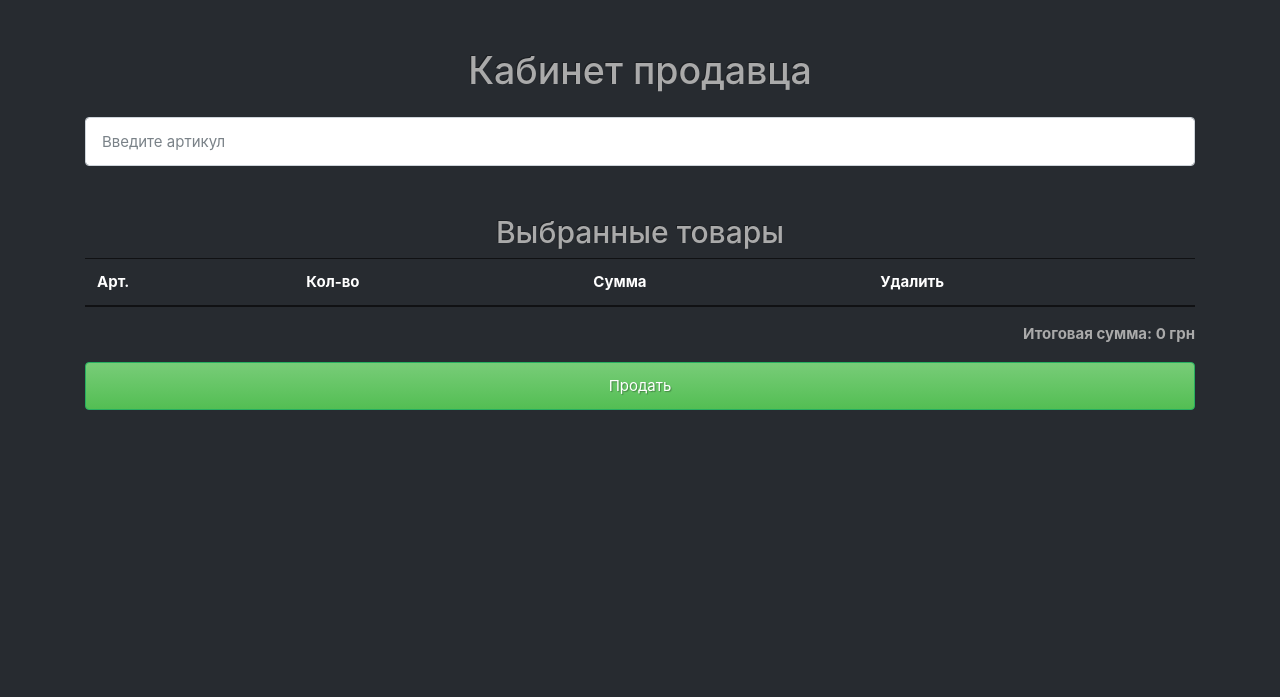
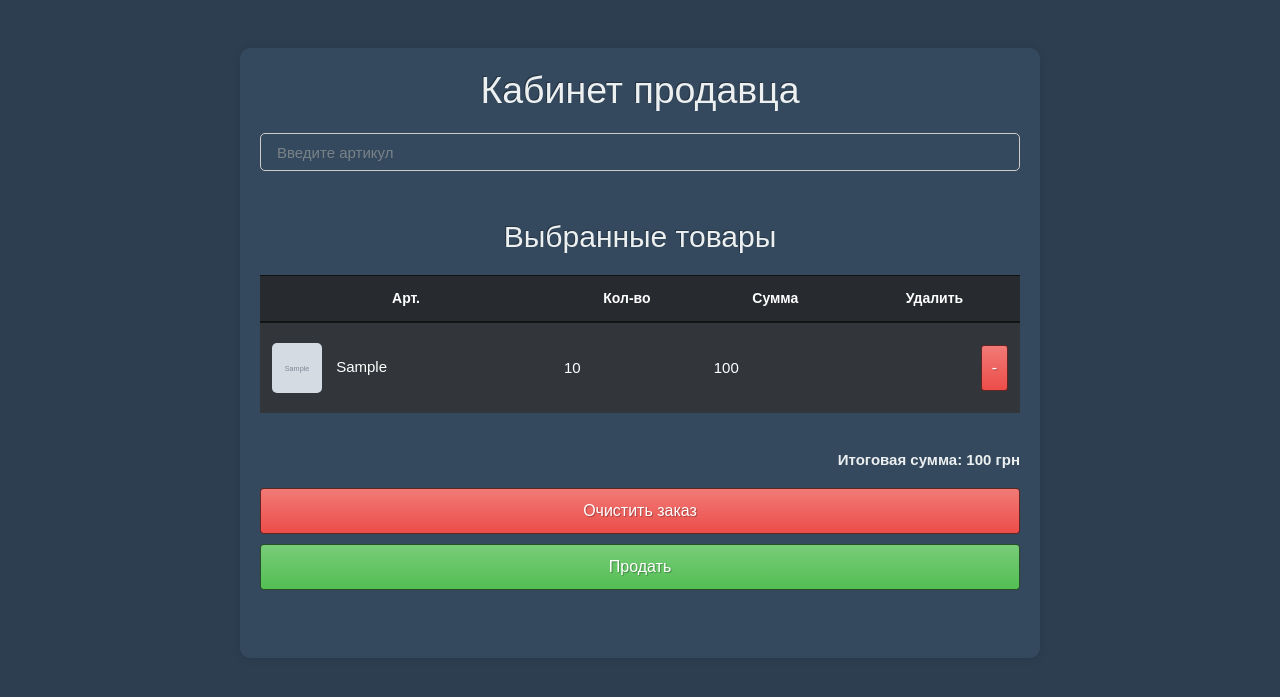
Before and after one commit to zharuk/django-deva7, a Django app: page /seller_cabinet/ in a window 1280 px wide. Shown: the top 697 px of the page. Run offline with Django 4.2, Linux system fonts and the light colour scheme; the first user in the database is signed in; tables that the repository leaves empty hold one stand-in row (Sample ...); lists and menus that the app fills with data are empty; some libraries are stand-ins or nearby versions.

Commit message:
Кабинет продавца 4

```diff
--- a/deva7km/catalog/templates/partials/selected_items.html
+++ b/deva7km/catalog/templates/partials/selected_items.html
@@ -1,9 +1,13 @@
-<!-- Фрагмент для отображения выбранных товаров -->
 {% for item in sale.items.all %}
 <tr>
-    <td>{{ item.product_modification.custom_sku }}</td>
+    <td>
+        <img src="{{ item.product_modification.thumbnail_image_modification_url }}" alt="{{ item.product_modification.product.title }}" class="thumbnail">
+        {{ item.product_modification.custom_sku }}
+    </td>
     <td>{{ item.quantity }}</td>
     <td>{{ item.total_price }}</td>
-    <td><button class="btn btn-danger remove-item-button btn-sm" data-item-id="{{ item.id }}">Удалить</button></td>
+    <td class="text-right">
+        <button class="btn btn-sm btn-danger remove-item-button" data-item-id="{{ item.id }}">-</button>
+    </td>
 </tr>
 {% endfor %}
--- a/deva7km/catalog/templates/seller_cabinet.html
+++ b/deva7km/catalog/templates/seller_cabinet.html
@@ -3,125 +3,219 @@
 <head>
     <meta charset="UTF-8">
     <title>Кабинет продавца</title>
-    <!-- Подключаем Bootstrap и тему Slate -->
     <link href="https://stackpath.bootstrapcdn.com/bootswatch/4.5.2/slate/bootstrap.min.css" rel="stylesheet">
     <meta name="viewport" content="width=device-width, initial-scale=1">
     <style>
-        /* Общие стили для улучшения адаптивности и компактности */
-        .item {
-            padding: 10px;
+        body {
+            background-color: #2c3e50;
+            color: #ecf0f1;
+            font-family: Arial, sans-serif;
+        }
+
+        .container {
+            max-width: 800px;
+            margin: auto;
+            padding: 20px;
+            background-color: #34495e;
+            border-radius: 10px;
+            box-shadow: 0 0 10px rgba(0, 0, 0, 0.1);
+        }
+
+        h1, h2 {
+            text-align: center;
+            margin-bottom: 20px;
+            color: #ecf0f1;
+        }
+
+        .search-container {
+            display: flex;
+            justify-content: center;
+            align-items: center;
+            position: relative;
+            margin-bottom: 20px;
+        }
+
+        .search-container .form-control {
+            width: 100%;
+            padding-right: 40px;
             border: 1px solid #ccc;
             border-radius: 5px;
-            margin-bottom: 10px;
+            background-color: #34495e;
+            color: #ecf0f1;
+            box-shadow: none;
+            height: 38px;
+        }
+
+        .clear-search {
+            position: absolute;
+            right: 10px;
+            top: 50%;
+            transform: translateY(-50%);
+            cursor: pointer;
+            color: #bdc3c7;
+            font-size: 18px;
+            display: none;
+        }
+
+        .clear-search:hover {
+            color: #ff0000;
+        }
+
+        /* Миниатюры в результатах поиска */
+        #available-items .item .thumbnail {
+            width: 50px;
+            height: 50px;
+            object-fit: cover;
+            margin-right: 10px;
+            border-radius: 5px;
+        }
+
+        #available-items .item {
+            display: flex;
+            align-items: center;
+            justify-content: space-between;
+            padding: 5px 8px;
+            margin-bottom: 5px;
+            border: 1px solid #ccc;
+            border-radius: 5px;
             background-color: #2c3e50;
             color: #ecf0f1;
-            cursor: pointer;
             transition: background-color 0.3s ease;
         }
 
-        .item:hover {
+        #available-items .item:hover {
             background-color: #34495e;
         }
 
-        .item .item-name {
-            font-size: 14px;
-            font-weight: bold;
+        /* Миниатюры в списке выбранных товаров */
+        #selected-items .thumbnail {
+            width: 50px;
+            height: 50px;
+            object-fit: cover;
+            margin-right: 10px;
+            border-radius: 5px;
         }
 
-        .item .item-stock {
-            font-size: 12px;
-            color: #bdc3c7;
+        #selected-items-table td img {
+            width: 50px;
+            height: 50px;
+            object-fit: cover;
+            border-radius: 5px;
         }
 
-        /* Стили для уменьшения размера шрифта в выпадающем списке и таблице */
+        #selected-items-table td {
+            vertical-align: middle;
+        }
+
+        #selected-items-table th {
+            font-size: 14px;
+            text-align: center;
+        }
+
+        .table-responsive {
+            margin-bottom: 20px;
+        }
+
+        .btn {
+            margin: 10px 0;
+        }
+
+        .btn-block {
+            display: block;
+            width: 100%;
+        }
+
+        .btn-success, .btn-danger {
+            padding: 10px;
+            font-size: 16px;
+        }
+
+        .text-right {
+            text-align: right;
+        }
+
+        .alert {
+            margin-bottom: 20px;
+            display: none;
+        }
+
         @media (max-width: 768px) {
             .table-responsive {
                 overflow-x: auto;
                 -webkit-overflow-scrolling: touch;
             }
+
             .table thead th, .table tbody td {
                 white-space: nowrap;
-                max-width: 100px; /* Уменьшаем максимальную ширину ячейки */
+                max-width: 100px;
                 text-overflow: ellipsis;
                 overflow: hidden;
+                font-size: 12px;
             }
+
             .table td, .table th {
                 padding: 0.3rem;
-                font-size: 12px; /* Уменьшаем размер шрифта */
             }
+
             .btn-sm {
                 padding: 0.25rem 0.5rem;
-                font-size: 0.75rem; /* Уменьшаем размер кнопок */
+                font-size: 0.75rem;
             }
-            .item {
-                padding: 5px;
-                font-size: 12px; /* Уменьшаем размер шрифта для элементов списка */
+
+            .search-container .form-control {
+                padding-right: 30px;
             }
-            .dropdown-item {
-                font-size: 12px; /* Уменьшаем размер шрифта для выпадающего списка */
+
+            .clear-search {
+                font-size: 16px;
             }
-        }
 
-        /* Стили для уменьшения размера шрифта в выпадающем списке и элементах списка */
-        #available-items .item {
-            padding: 5px; /* Уменьшаем отступы */
-            font-size: 12px; /* Уменьшаем размер шрифта */
-            margin-bottom: 5px; /* Уменьшаем расстояние между элементами */
-        }
+            #available-items .item {
+                padding: 4px 6px;
+                font-size: 10px;
+            }
 
-        .btn-success {
-            background-color: #2ecc71;
-            border-color: #27ae60;
-        }
+            #available-items .item .thumbnail {
+                width: 40px;
+                height: 40px;
+            }
 
-        .btn-success:hover {
-            background-color: #27ae60;
-            border-color: #229954;
-        }
+            #selected-items .thumbnail {
+                width: 40px;
+                height: 40px;
+            }
 
-        /* Адаптивные стили для поля поиска */
-        .search-container {
-            display: flex;
-            justify-content: center;
-            width: 100%;
-        }
-
-        .search-container .form-control {
-            width: 100%;
-            max-width: 600px; /* Ограничиваем максимальную ширину */
+            #selected-items-table td img {
+                width: 40px;
+                height: 40px;
+            }
         }
     </style>
     <script src="https://ajax.googleapis.com/ajax/libs/jquery/3.5.1/jquery.min.js"></script>
 </head>
 <body>
     <div class="container mt-5">
-        <h1 class="text-center mb-4">Кабинет продавца</h1>
+        <h1>Кабинет продавца</h1>
 
-        <div class="row mb-4">
-            <!-- Измените col-sm-12 col-md-8 на col-12, чтобы поле поиска занимало всю ширину -->
-            <div class="col-12">
-                <input type="text" id="search-article" class="form-control" placeholder="Введите артикул">
-            </div>
+        <div class="alert alert-danger" id="error-alert"></div>
+        <div class="alert alert-success" id="success-alert"></div>
+
+        <div class="search-container">
+            <input type="text" id="search-article" class="form-control" placeholder="Введите артикул">
+            <span id="clear-search" class="clear-search">&times;</span>
         </div>
 
         <div id="available-items" class="my-4">
             <!-- Список доступных товаров будет загружаться сюда через AJAX -->
-            <!-- Пример элемента списка -->
-            <!--
-            <div class="item">
-                <div class="item-name">Название товара</div>
-                <div class="item-stock">В наличии: 5</div>
-            </div>
-            -->
         </div>
 
         <div id="selected-items" class="my-5">
-            <h2 class="text-center">Выбранные товары</h2>
+            <h2>Выбранные товары</h2>
             <div class="table-responsive">
                 <table id="selected-items-table" class="table table-dark table-striped">
                     <thead>
                         <tr>
-                            <th>Арт.</th> <!-- Изменено на "Артикул" -->
+                            <th>Арт.</th>
                             <th>Кол-во</th>
                             <th>Сумма</th>
                             <th>Удалить</th>
@@ -133,6 +227,7 @@
                 </table>
             </div>
             <p class="text-right font-weight-bold">Итоговая сумма: <span id="total-amount">0</span> грн</p>
+            <button id="clear-order" class="btn btn-danger btn-block">Очистить заказ</button>
             <button id="sell-button" class="btn btn-success btn-block">Продать</button>
         </div>
     </div>
@@ -144,8 +239,13 @@
             $('#search-article').on('input', function() {
                 clearTimeout(debounceTimer);
                 const query = $(this).val();
+                if (query.length > 0) {
+                    $('#clear-search').show(); // Показываем кнопку очистки
+                } else {
+                    $('#clear-search').hide(); // Скрываем кнопку очистки
+                }
                 debounceTimer = setTimeout(function() {
-                    if (query.length > 0) { // Выполняем запрос только если есть текст
+                    if (query.length > 0) {
                         $.ajax({
                             url: '{% url "search_article" %}',
                             method: 'GET',
@@ -154,16 +254,34 @@
                             },
                             success: function(data) {
                                 $('#available-items').html(data);
+                            },
+                            error: function(xhr) {
+                                showAlert('error', xhr.responseJSON.error);
                             }
                         });
                     } else {
-                        // Очищаем результаты если поле поиска пустое
                         $('#available-items').empty();
                     }
-                }, 300); // Задержка в 300 мс
+                }, 300);
             });
 
-            // Функция для добавления товара в сборку
+            $('#clear-search').click(function() {
+                $('#search-article').val('');
+                $('#clear-search').hide(); // Скрываем кнопку очистки
+                $('#available-items').empty(); // Очищаем результаты поиска
+            });
+
+            // Функция для показа сообщений
+            function showAlert(type, message) {
+                const alertDiv = type === 'success' ? $('#success-alert') : $('#error-alert');
+                alertDiv.text(message).slideDown();
+
+                // Скрыть через 3 секунды
+                setTimeout(function() {
+                    alertDiv.slideUp();
+                }, 3000);
+            }
+
             $(document).on('click', '.add-item-button', function() {
                 const itemId = $(this).data('item-id');
                 $.ajax({
@@ -171,17 +289,24 @@
                     method: 'POST',
                     data: {
                         'item_id': itemId,
-                        'quantity': 1, // Можно заменить на выбранное пользователем количество
+                        'quantity': 1,
                         'csrfmiddlewaretoken': '{{ csrf_token }}'
                     },
                     success: function(data) {
-                        $('#selected-items-table tbody').html(data.items_html);
-                        $('#total-amount').text(data.total_amount);
+                        if (data.error) {
+                            showAlert('error', data.error);
+                        } else {
+                            $('#selected-items-table tbody').html(data.items_html);
+                            $('#total-amount').text(data.total_amount);
+                            showAlert('success', 'Товар успешно добавлен');
+                        }
+                    },
+                    error: function(xhr) {
+                        showAlert('error', xhr.responseJSON.error);
                     }
                 });
             });
 
-            // Функция для удаления товара из сборки
             $(document).on('click', '.remove-item-button', function() {
                 const itemId = $(this).data('item-id');
                 $.ajax({
@@ -194,11 +319,32 @@
                     success: function(data) {
                         $('#selected-items-table tbody').html(data.items_html);
                         $('#total-amount').text(data.total_amount);
+                        showAlert('success', 'Товар успешно удален');
+                    },
+                    error: function(xhr) {
+                        showAlert('error', xhr.responseJSON.error);
                     }
                 });
             });
 
-            // Функция для подтверждения продажи
+            $('#clear-order').click(function() {
+                $.ajax({
+                    url: '{% url "clear_sale" %}',
+                    method: 'POST',
+                    data: {
+                        'csrfmiddlewaretoken': '{{ csrf_token }}'
+                    },
+                    success: function(data) {
+                        $('#selected-items-table tbody').empty();
+                        $('#total-amount').text('0');
+                        showAlert('success', 'Заказ успешно очищен');
+                    },
+                    error: function(xhr) {
+                        showAlert('error', xhr.responseJSON.error);
+                    }
+                });
+            });
+
             $('#sell-button').click(function() {
                 $.ajax({
                     url: '{% url "confirm_sale" %}',
@@ -207,13 +353,33 @@
                         'csrfmiddlewaretoken': '{{ csrf_token }}'
                     },
                     success: function(data) {
-                        alert('Продажа успешно завершена!');
-                        // Очистить выбранные товары
                         $('#selected-items-table tbody').empty();
                         $('#total-amount').text('0');
+                        showAlert('success', 'Продажа успешно завершена!');
+                    },
+                    error: function(xhr) {
+                        showAlert('error', xhr.responseJSON.error);
                     }
                 });
             });
+
+            // Если есть незаконченная продажа, загружаем её товары
+            {% if pending_sale %}
+            $.ajax({
+                url: '{% url "get_pending_sale_items" %}',
+                method: 'GET',
+                data: {
+                    'sale_id': '{{ pending_sale.id }}'
+                },
+                success: function(data) {
+                    $('#selected-items-table tbody').html(data.items_html);
+                    $('#total-amount').text(data.total_amount);
+                },
+                error: function(xhr) {
+                    showAlert('error', xhr.responseJSON.error);
+                }
+            });
+            {% endif %}
         });
     </script>
 </body>
--- a/deva7km/catalog/views.py
+++ b/deva7km/catalog/views.py
@@ -463,7 +463,12 @@ async def update_tracking_status_view(request):
 
 @login_required
 def seller_cabinet(request):
-    return render(request, 'seller_cabinet.html')
+    # Пытаемся найти незаконченные продажи пользователя
+    pending_sale = Sale.objects.filter(user=request.user, status='pending').first()
+
+    return render(request, 'seller_cabinet.html', {
+        'pending_sale': pending_sale,
+    })
 
 
 @login_required
@@ -471,25 +476,6 @@ def search_article(request):
     article = request.GET.get('article', '')
     modifications = ProductModification.objects.filter(custom_sku__icontains=article)
     return render(request, 'partials/available_items.html', {'modifications': modifications})
-
-
-@csrf_exempt
-def add_item_to_sale(request):
-    item_id = request.POST.get('item_id')
-    quantity = int(request.POST.get('quantity', 1))
-    product_modification = ProductModification.objects.get(id=item_id)
-
-    sale, created = Sale.objects.get_or_create(
-        user=request.user, status='pending',
-        defaults={'source': 'site'}
-    )
-    SaleItem.objects.create(
-        sale=sale, product_modification=product_modification, quantity=quantity
-    )
-
-    items_html = render_to_string('partials/selected_items.html', {'sale': sale})
-    total_amount = sale.calculate_total_amount()
-    return JsonResponse({'items_html': items_html, 'total_amount': total_amount})
 
 
 @csrf_exempt
@@ -504,9 +490,57 @@ def remove_item_from_sale(request):
 
 
 @csrf_exempt
+def add_item_to_sale(request):
+    try:
+        item_id = request.POST.get('item_id')
+        quantity = int(request.POST.get('quantity', 1))
+        product_modification = get_object_or_404(ProductModification, id=item_id)
+
+        # Проверка наличия товара
+        if product_modification.stock <= 0:
+            return JsonResponse({'error': 'Товар отсутствует на складе'}, status=400)
+
+        sale, created = Sale.objects.get_or_create(
+            user=request.user, status='pending',
+            defaults={'source': 'site'}
+        )
+        SaleItem.objects.create(
+            sale=sale, product_modification=product_modification, quantity=quantity
+        )
+
+        items_html = render_to_string('partials/selected_items.html', {'sale': sale})
+        total_amount = sale.calculate_total_amount()
+        return JsonResponse({'items_html': items_html, 'total_amount': total_amount})
+
+    except ProductModification.DoesNotExist:
+        return JsonResponse({'error': 'Товар не найден'}, status=404)
+    except Exception as e:
+        return JsonResponse({'error': str(e)}, status=500)
+
+
+@csrf_exempt
 def confirm_sale(request):
+    try:
+        sale = Sale.objects.get(user=request.user, status='pending')
+        sale.status = 'completed'
+        sale.save()
+        return JsonResponse({'message': 'Продажа успешно завершена!'})
+    except Exception as e:
+        return JsonResponse({'error': str(e)}, status=500)
+
+
+@login_required
+def get_pending_sale_items(request):
+    sale_id = request.GET.get('sale_id')
+    sale = Sale.objects.get(id=sale_id, user=request.user, status='pending')
+    items_html = render_to_string('partials/selected_items.html', {'sale': sale})
+    total_amount = sale.calculate_total_amount()
+    return JsonResponse({'items_html': items_html, 'total_amount': total_amount})
+
+
+@csrf_exempt
+@login_required
+def clear_sale(request):
     sale = Sale.objects.get(user=request.user, status='pending')
-    sale.status = 'completed'
-    sale.save()
-
-    return JsonResponse({'message': 'Продажа успешно завершена!'})
+    sale.items.all().delete()  # Удаляем все позиции из заказа
+    return JsonResponse({'message': 'Корзина очищена!'})
--- a/deva7km/deva7km/urls.py
+++ b/deva7km/deva7km/urls.py
@@ -10,7 +10,7 @@ from catalog.feed_views import FacebookFeedView, GoogleFeedView, RozetkaFeedView
 from catalog.views import home, contacts_page, \
     category_detail, product_detail, sales, telegram_page, \
     privacy_policy_page, cart_view, clear_cart, remove_from_cart, thank_you_page, delivery_payment_page, product_search, \
-    ProfileDetailView, update_tracking_status_view, AjaxProductSearch
+    ProfileDetailView, update_tracking_status_view, AjaxProductSearch, get_pending_sale_items, clear_sale
 
 from django.conf.urls.i18n import i18n_patterns
 
@@ -36,6 +36,8 @@ urlpatterns = [
     path('add_item_to_sale/', views.add_item_to_sale, name='add_item_to_sale'),
     path('remove_item_from_sale/', views.remove_item_from_sale, name='remove_item_from_sale'),
     path('confirm_sale/', views.confirm_sale, name='confirm_sale'),
+    path('get_pending_sale_items/', get_pending_sale_items, name='get_pending_sale_items'),
+    path('clear_sale/', clear_sale, name='clear_sale'),  # Новый путь
 ]
 
 urlpatterns += i18n_patterns(
```
Also changed, not shown: deva7km/catalog/templates/partials/available_items.html (+8 -7 lines).
